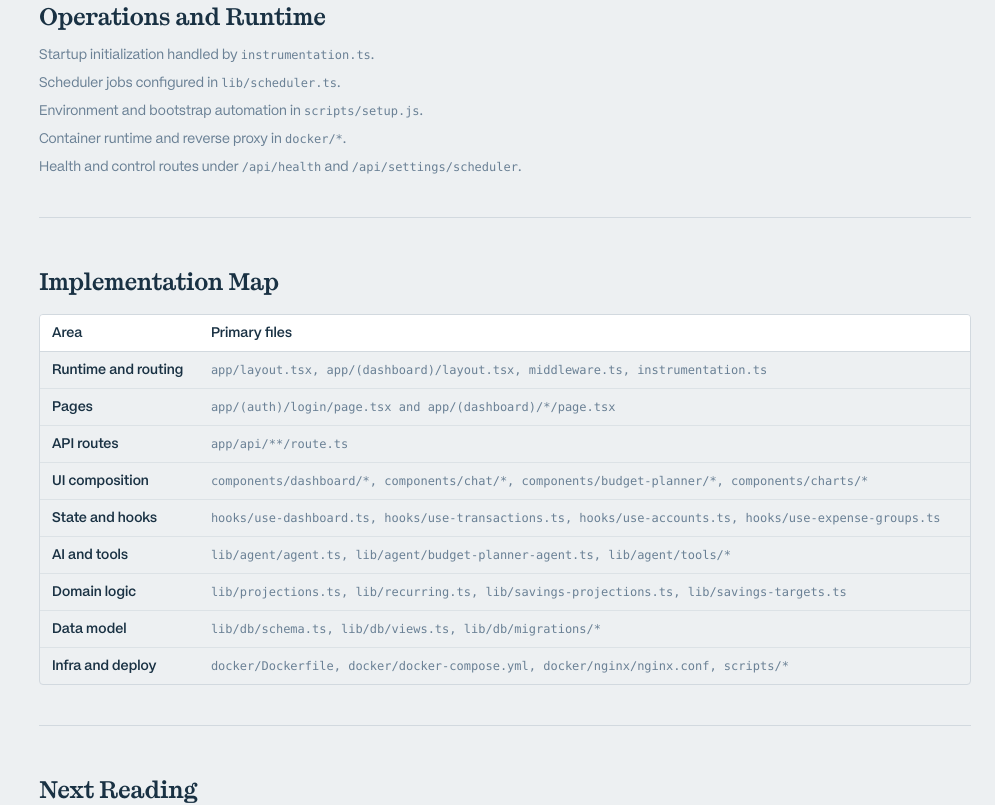
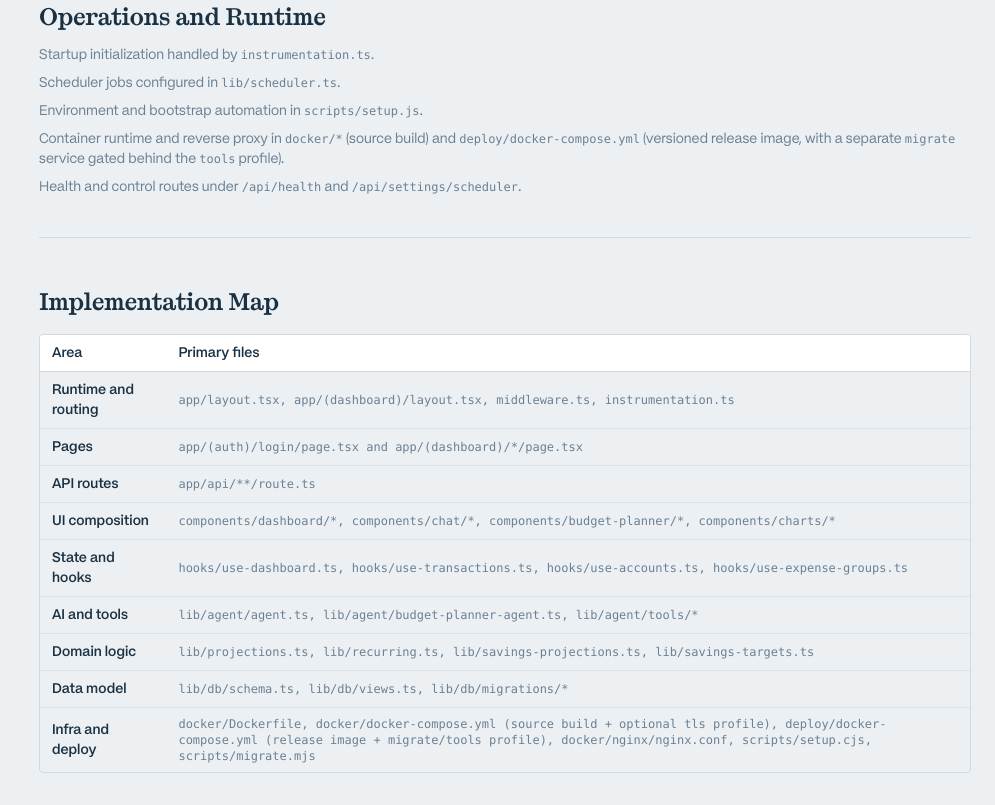
Before and after one commit to aidandevv/powerhour-site, a Next.js app: page /docs in a window 1280 px wide. Shown: the part 3140-3945 px from the top of the page, without its empty margins (285-1280 px from the left). Built offline with nearby package versions, Linux system fonts and the light colour scheme; no server answers.

Commit message:
docs: distinguish source-build and release Compose files on /docs

```diff
--- a/app/docs/page.tsx
+++ b/app/docs/page.tsx
@@ -164,7 +164,11 @@ const IMPLEMENTATION_MAP = [
   { area: "AI and tools", files: "lib/agent/agent.ts, lib/agent/budget-planner-agent.ts, lib/agent/tools/*" },
   { area: "Domain logic", files: "lib/projections.ts, lib/recurring.ts, lib/savings-projections.ts, lib/savings-targets.ts" },
   { area: "Data model", files: "lib/db/schema.ts, lib/db/views.ts, lib/db/migrations/*" },
-  { area: "Infra and deploy", files: "docker/Dockerfile, docker/docker-compose.yml, docker/nginx/nginx.conf, scripts/*" },
+  {
+    area: "Infra and deploy",
+    files:
+      "docker/Dockerfile, docker/docker-compose.yml (source build + optional tls profile), deploy/docker-compose.yml (release image + migrate/tools profile), docker/nginx/nginx.conf, scripts/setup.cjs, scripts/migrate.mjs",
+  },
 ];
 
 const docsSchema = {
@@ -330,7 +334,12 @@ export default function DocsPage() {
                 <li>Startup initialization handled by <code className="font-mono text-xs">instrumentation.ts</code>.</li>
                 <li>Scheduler jobs configured in <code className="font-mono text-xs">lib/scheduler.ts</code>.</li>
                 <li>Environment and bootstrap automation in <code className="font-mono text-xs">scripts/setup.js</code>.</li>
-                <li>Container runtime and reverse proxy in <code className="font-mono text-xs">docker/*</code>.</li>
+                <li>
+                  Container runtime and reverse proxy in <code className="font-mono text-xs">docker/*</code> (source
+                  build) and <code className="font-mono text-xs">deploy/docker-compose.yml</code> (versioned release
+                  image, with a separate <code className="font-mono text-xs">migrate</code> service gated behind the{" "}
+                  <code className="font-mono text-xs">tools</code> profile).
+                </li>
                 <li>Health and control routes under <code className="font-mono text-xs">/api/health</code> and <code className="font-mono text-xs">/api/settings/scheduler</code>.</li>
               </ul>
             </section>
```
